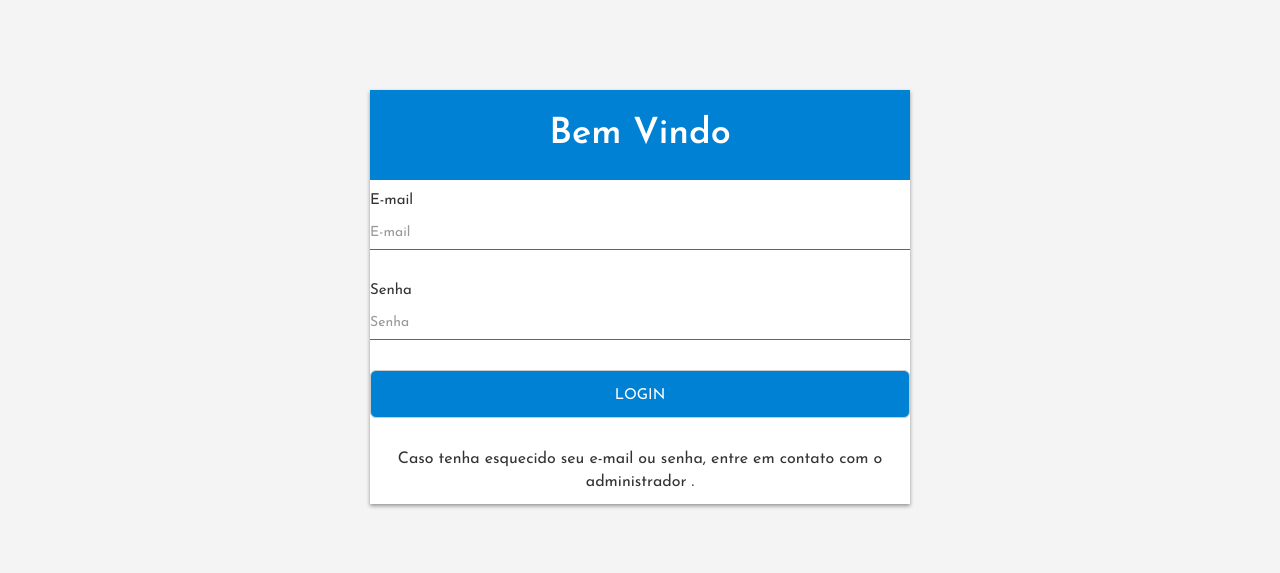
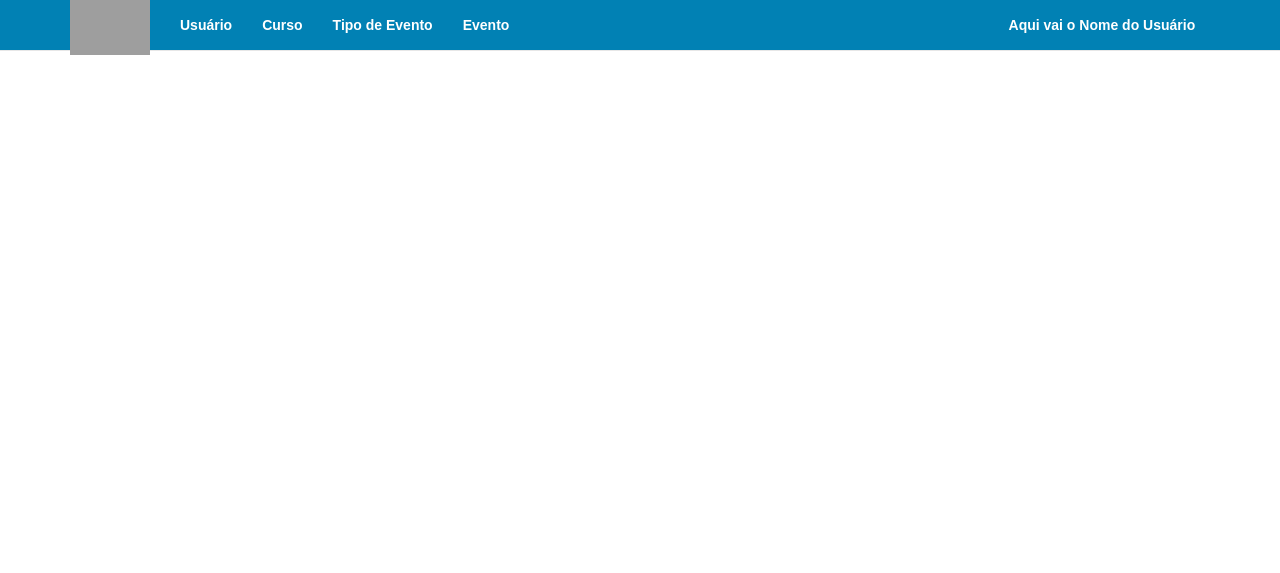
Before and after one commit to guimulu/cadastro-eventos-app-amf, a PHP site: page / in a window 1280 px wide. Shown: the top 573 px of the page. Run offline with PHP 8.4, Linux system fonts and the light colour scheme; some web fonts are replaced; grey boxes are pictures that could not be loaded.

Commit message:
Commit parcial da barra de navegação

```diff
--- a/css/index.css
+++ b/css/index.css
@@ -0,0 +1,3 @@
+body {
+    font-family: 'Josefin Sans', sans-serif;
+}
--- a/css/login.css
+++ b/css/login.css
@@ -3,7 +3,11 @@
 .login{
    font-family: 'Josefin Sans', sans-serif;
    background: #f4f4f4;
-   padding:70px 0px;
+   padding:25px 0px;
+}
+
+.lbl-email, .lbl-senha{
+    font-weight: 800
 }
 
 h1{
@@ -16,7 +20,7 @@ h1{
     padding:25px 0px;
 }
 
-form{
+.form-login{
     padding:80px;
 }
 
--- /dev/null
+++ b/css/paginaInicial.css
@@ -0,0 +1,41 @@
+.navbar-login {
+    width: 305px;
+    padding: 10px;
+    padding-bottom: 0px;
+}
+
+.navbar-login-session {
+    padding: 10px;
+    padding-bottom: 0px;
+    padding-top: 0px;
+}
+
+.icon-size {
+    font-size: 87px;
+}
+
+.navbar-default {
+    background-color: #0181b4;
+}
+
+.navbar-default .navbar-nav>li>a {
+    font-family: 'Josefin Sans', sans-serif;
+    color: #FFFFFF;
+    font-weight: 800;
+}
+
+.navbar-default .navbar-brand {
+    color: #FFFFFF;
+    font-weight: 700;
+}
+
+.navbar-default .navbar-nav>li>a:focus, .navbar-default .navbar-nav>li>a:hover {
+    color: #0F0F0F;
+    background-color: transparent;
+    font-size: 16px;
+}
+
+.logo {
+    height: 60px;
+    margin-top: -20px;
+}
--- a/js/index.js
+++ b/js/index.js
@@ -3,7 +3,8 @@
  * @author Guilherme Müller
  */
 $(function() {
-    carregarHTML('login.html');
+	carregarHTML('paginaInicial.html');
+	//carregarHTML('login.html');
 });
 
 /**
--- a/login.html
+++ b/login.html
@@ -4,41 +4,35 @@
     <div class="login">
         <div class="container">
             <div class="col-lg-6 col-lg-offset-3">
-
                 <div class="inner-form">
-
                     <h1>Bem Vindo</h1>
-
+                    <div class="form-login">
                         <div class="row">
-
                             <div class="col-lg-12">
                                 <div class="form-group">
                                     <label class="lbl-email">E-mail</label>
                                     <input type="email" name="email" id="email" class="form-control" placeholder="E-mail">
                                 </div>
                             </div>
-
                             <div class="col-lg-12">
                                 <div class="form-group">
                                     <label class="lbl-senha">Senha</label>
                                     <input type="password" name="senha" id="senha" class="form-control" placeholder="Senha">
                                 </div>
                             </div>
-
                             <div class="col-lg-12">
                                 <button onclick="logar();" class="btn btn-default">
                                     <span>LOGIN</span>
                                 </button>
                             </div>
-
                             <div class="col-lg-12">
                                 <div class="forgot">
                                     <p>Caso tenha esquecido seu e-mail ou senha, entre em contato com o administrador    .</p>
                                 </div>
                             </div>
-
-                            </div>
                         </div>
+                    </div>
+                </div>
             </div>
         </div>
     </div>
--- /dev/null
+++ b/paginaInicial.html
@@ -0,0 +1,66 @@
+<div id="pg-inicial">
+    <link href="css/paginaInicial.css" rel="stylesheet">
+    <script type="text/javascript" src="js/paginaInicial.js"></script>
+    <div class="navbar navbar-default navbar-fixed-top" role="navigation">
+            <div class="container">
+                <div class="navbar-header">
+                    <button type="button" class="navbar-toggle" data-toggle="collapse" data-target=".navbar-collapse">
+                        <span class="icon-bar"></span>
+                        <span class="icon-bar"></span>
+                        <span class="icon-bar"></span>
+                    </button>
+                    <a target="_blank" href="#" class="navbar-brand"><img class="logo" src="https://www.faculdadeam.edu.br/Content/images/amf/icons/ic_amf.png"   ></a>
+                </div>
+                <div class="collapse navbar-collapse">
+                    <ul class="nav navbar-nav">
+                        <li><a href="#">Usuário</a></li>
+                        <li><a href="#">Curso</a></li>
+                        <li><a href="#">Tipo de Evento</a></li>
+                        <li><a href="#">Evento</a></li>
+                        <!--li class="active"><a href="http://bootsnipp.com/snippets/featured/nav-account-manager" target="_blank">Exemplo</a></li-->
+                     </ul>
+                    <ul class="nav navbar-nav navbar-right">
+                        <li class="dropdown">
+                            <a href="#" class="dropdown-toggle" data-toggle="dropdown">
+                                <span class="glyphicon glyphicon-user"></span>
+                                <strong>Aqui vai o Nome do Usuário</strong>
+                                <span class="glyphicon glyphicon-chevron-down"></span>
+                            </a>
+                            <ul class="dropdown-menu">
+                                <li>
+                                    <div class="navbar-login">
+                                        <div class="row">
+                                            <div class="col-lg-4">
+                                                <p class="text-center">
+                                                    <span class="glyphicon glyphicon-user icon-size"></span>
+                                                </p>
+                                            </div>
+                                            <div class="col-lg-8">
+                                                <p class="text-left"><strong>Joao Souza</strong></p>
+                                                <p class="text-left small">emaildojoao@email.com</p>
+                                                <p class="text-left">
+                                                    <a href="#" class="btn btn-primary btn-block btn-sm">Minha conta</a>
+                                                </p>
+                                            </div>
+                                        </div>
+                                    </div>
+                                </li>
+                                <li class="divider"></li>
+                                <li>
+                                    <div class="navbar-login navbar-login-session">
+                                        <div class="row">
+                                            <div class="col-lg-12">
+                                                <p>
+                                                    <a href="#" class="btn btn-danger btn-block">Sair</a>
+                                                </p>
+                                            </div>
+                                        </div>
+                                    </div>
+                                </li>
+                            </ul>
+                        </li>
+                    </ul>
+                </div>
+            </div>
+        </div>
+</div>
```
Also changed, not shown: js/paginaInicial.js (added).
